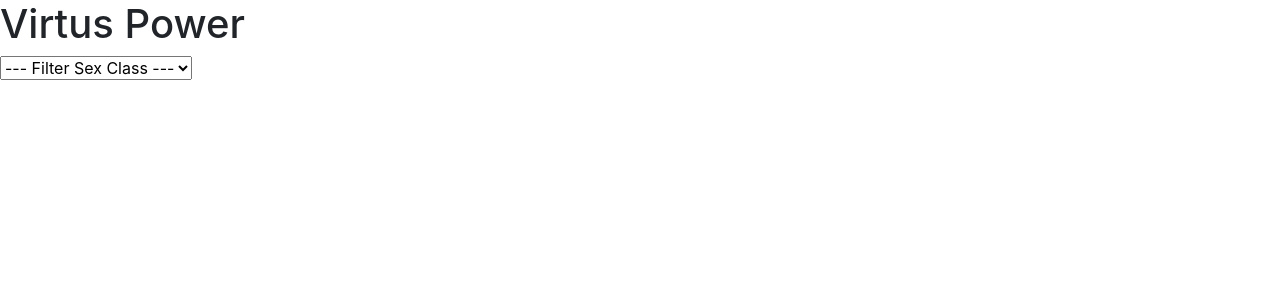
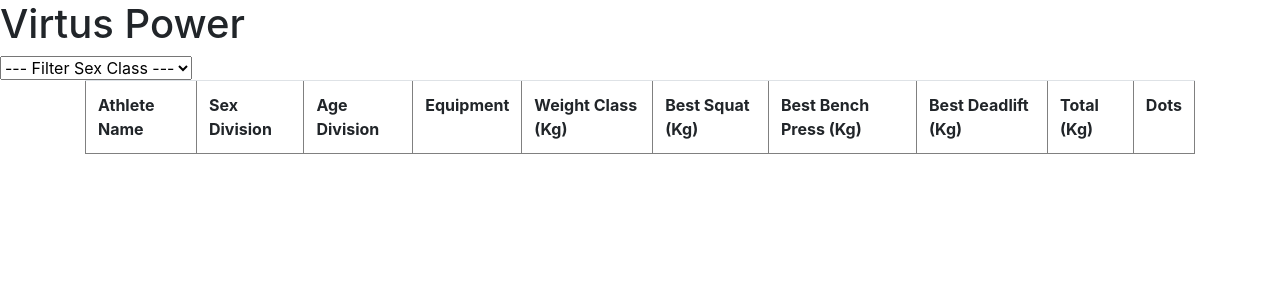
Before and after one commit to markerpens/Virtus-Power, a PHP site: page / in a window 1280 px wide. Shown: the top 300 px of the page. Run offline with PHP 8.4, Linux system fonts and the light colour scheme; data that the repository does not hold is empty; some libraries are stand-ins or nearby versions.

Commit message:
Table Titles
Added table titles on top of the tables on the main page for clarity.

```diff
--- a/php/index.php
+++ b/php/index.php
@@ -39,13 +39,14 @@
 echo "</form>";
 
 echo "<div class=container>";
+start_table();
+
 // Loop through results
 while ($row = mysqli_fetch_array($result)) {
-    start_table();
+
     powerlifting_table("<a href=\"details.php?user_id={$row['Id']}\">$row[0]</a>", $row[1], $row[4], $row[3], $row[6], $row[7], $row[8], $row[9], $row[10], $row[12]);
-    end_table();
 }
-
+end_table();
 echo "</div>";
 
 // Make sure to close out the database connection
--- a/php/main_functions.php
+++ b/php/main_functions.php
@@ -3,7 +3,7 @@
 function start_table()
 {
     echo "<table class=\"table\" border=\"1\">\n";
-    // echo "<tr><th style=\"text-align:left;width:150px\">Athlete Name</th> <th>Sex</th> <th>Age Division</th> <th>Equipment</th> <th>Weight Class</th> <th>Best Squat</th> <th>Best Bench Press</th> <th>Best Deadlift</th> <th>Total</th> </tr>";
+    echo "<tr><th>Athlete Name</th> <th>Sex Division</th> <th>Age Division</th> <th>Equipment</th> <th>Weight Class (Kg)</th> <th>Best Squat (Kg)</th> <th>Best Bench Press (Kg)</th> <th>Best Deadlift (Kg)</th> <th>Total (Kg)</th> <th>Dots</th> </tr>";
 }
 
 // Create the powerlifting table on the main page
--- a/php/search_query.php
+++ b/php/search_query.php
@@ -20,14 +20,14 @@
     $result = mysqli_query($connection, $query);
 
     $count = mysqli_num_rows($result);
+    start_table();
 
     if ($count) {
         // Loop through results
         while ($row = mysqli_fetch_array($result)) {
-            start_table();
             powerlifting_table("<a href=\"details.php?user_id={$row['Id']}\">$row[0]</a>", $row[1], $row[4], $row[3], $row[6], $row[7], $row[8], $row[9], $row[10], $row[12]);
-            end_table();
         }
+        end_table();
     } else {
         echo "No records found.";
     }
```
Also changed, not shown: php/details.php (+5 -6 lines).
